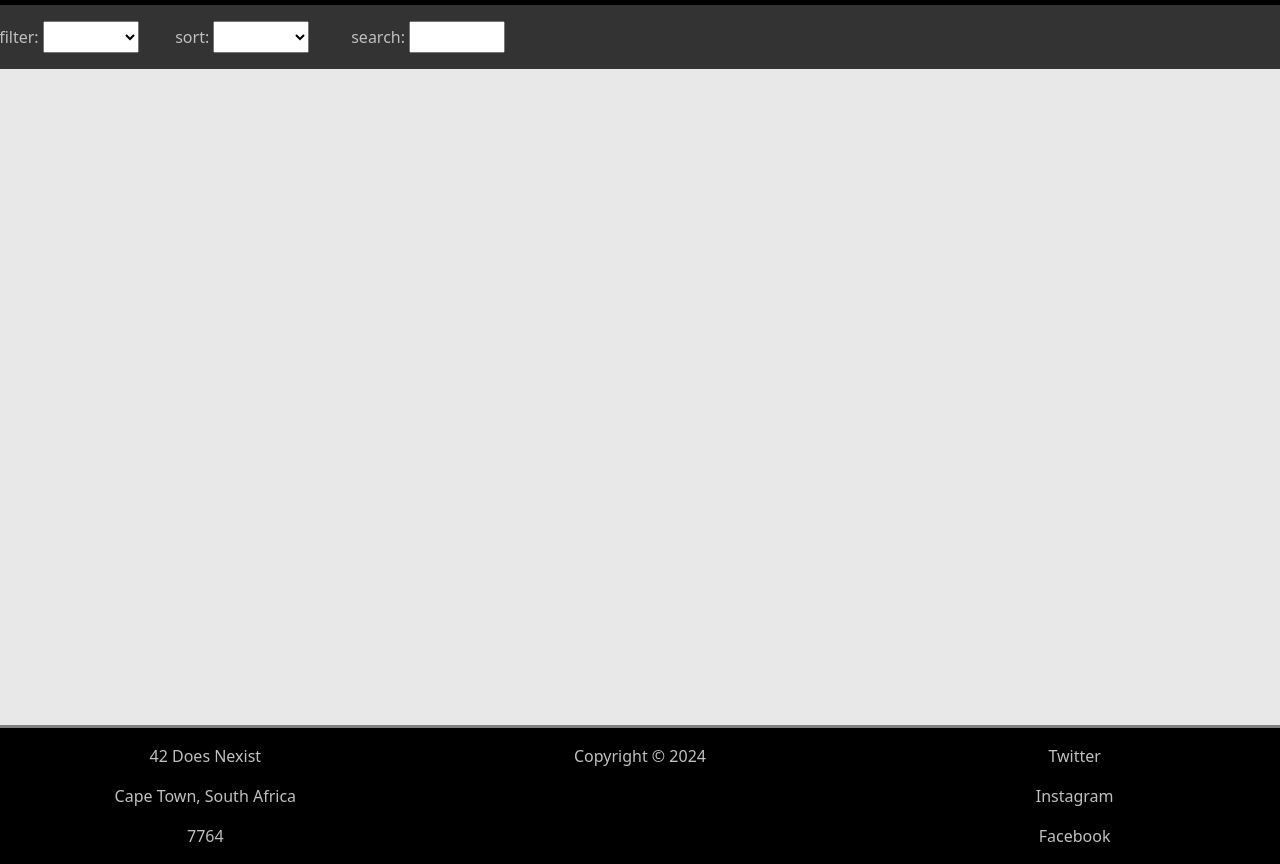
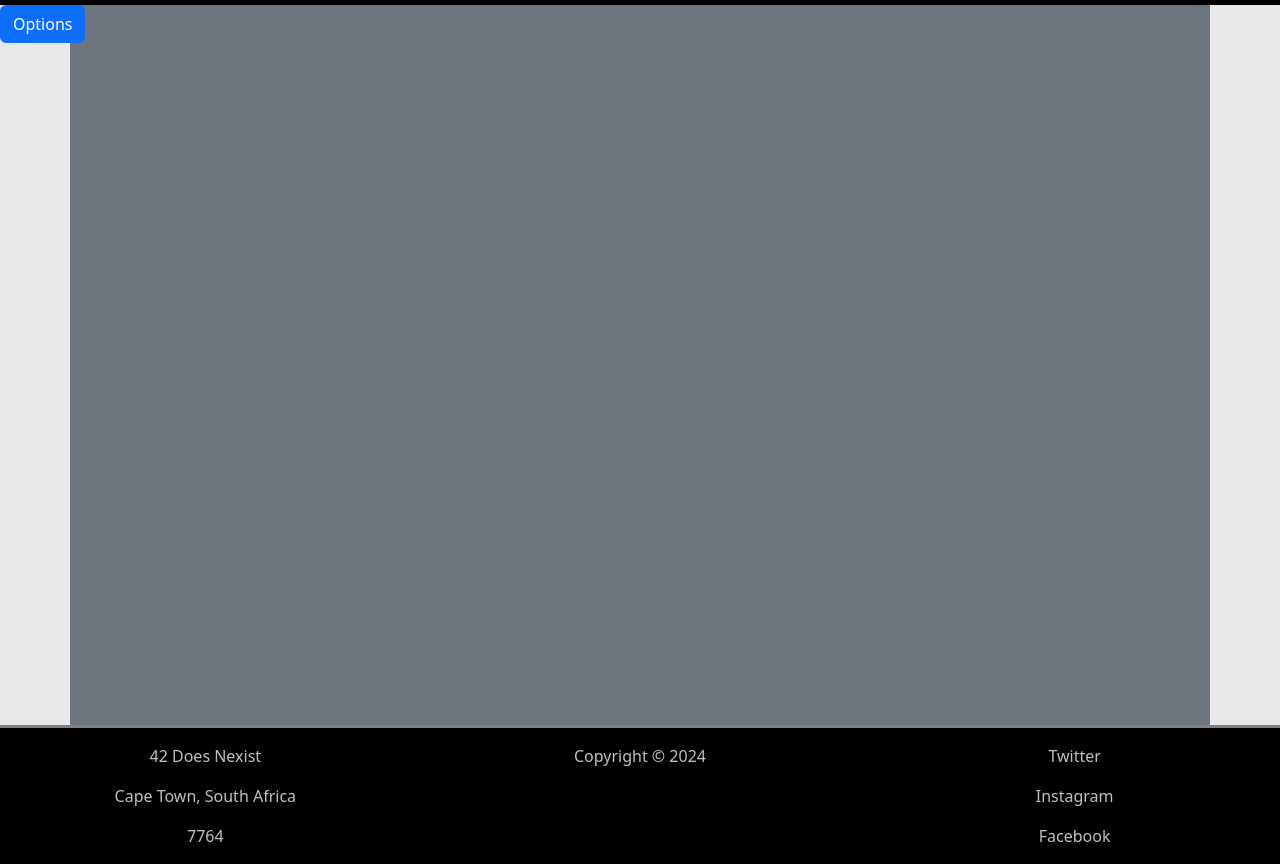
Before and after one commit to Ismaaeel-A/Animerch, a plain HTML site: page html/products.html in a window 1280 px wide. Shown: the part 69-933 px from the top of the page. Drawn offline with nearby package versions, Linux system fonts and the light colour scheme.

Commit message:
added a fixed option for sort, filter, search

```diff
--- a/CSS/style.css
+++ b/CSS/style.css
@@ -53,7 +53,7 @@ body {
     min-height: 90vh;
     max-height: auto;
     /* width: 100vw; */
-    padding-bottom: 1rem;
+    /* padding-bottom: 1rem; */
     background-color: rgb(232, 232, 232);
 }
 
@@ -111,37 +111,43 @@ footer {
 
 /* Store Page CSS */
 [store] {
-    & .filterSort_opt {
-        background-color: var(--light);
-        color: var(--secondary);
-        padding: 0.2rem;
-        height: 4rem;
+
+    .filterSortSearch{
+        position: absolute;
+        z-index: 2;
+
+        & .card-body{
+            height: fit-content;
+            width: 300px;
 
             & .filter,
             .sort,
             .search {
-            width: 11rem;
+                width: 100%;
                 padding-inline: 0.5rem;
                 margin-block: 0.3rem;
 
                 & select, input {
-                width: 6rem;
+                    width: 240px;
                     height: 2rem;
+                }
             }
         }
     }
 
     & [productDisplay]{
-        height: 100%;
+        min-height: 90vh;
+        margin-bottom: 0;
+        padding-top: 50px;
     }
 
     & .card {
-        width: 250px;
-        padding: 0;
+        width: 200px;
+        height: 280px;
 
         & img {
-            width: 250px;
-            height: 300px;
+            width: 200px;
+            height: 200px;
         }
     }
 }
--- a/html/products.html
+++ b/html/products.html
@@ -39,8 +39,18 @@
 
   <main class="container-fluid" id="no_padding">
     <section class="contentSection">
-      <div class="row d-flex align-content-center filterSort_opt">
 
+
+      <div class="filterSortSearch">
+        <p>
+          <button class="btn btn-primary" type="button" data-bs-toggle="collapse" data-bs-target="#collapseWidthExample"
+            aria-expanded="false" aria-controls="collapseWidthExample">
+            Options
+          </button>
+        </p>
+        <div style="min-height: 50px;">
+          <div class="collapse collapse-horizontal" id="collapseWidthExample">
+            <div class="card card-body">
               <div class="filter">
                 <label>filter:
                   <select name="catergory" id="catergory" catergory oninput="catergoryLog()">
@@ -63,7 +73,6 @@
                   </select>
                 </label>
 
-          <!-- <label total_products class="mx-2">600 products</label> -->
               </div>
 
               <div class="search">
@@ -72,6 +81,14 @@
                 </label>
               </div>
 
+<!--               <div class="row d-flex align-content-center filterSort_opt">
+
+
+              </div> -->
+
+            </div>
+          </div>
+        </div>
       </div>
 
       <div class="container d-flex flex-wrap justify-content-center bg-secondary" productDisplay>
@@ -102,8 +119,8 @@
   </footer>
 
   <script src="https://cdn.jsdelivr.net/npm/bootstrap@5.3.3/dist/js/bootstrap.bundle.min.js"
-    integrity="sha384-YvpcrYf0tY3lHB60NNkmXc5s9fDVZLESaAA55NDzOxhy9GkcIdslK1eN7N6jIeHz"
-    crossorigin="anonymous"></script>
+    integrity="sha384-YvpcrYf0tY3lHB60NNkmXc5s9fDVZLESaAA55NDzOxhy9GkcIdslK1eN7N6jIeHz" crossorigin="anonymous">
+  </script>
   <script src="../script/products.js"></script>
 </body>
 
--- a/script/products.js
+++ b/script/products.js
@@ -11,7 +11,7 @@ let products = JSON.parse(localStorage.getItem('products')) ?
                 productName: "ttibs",
                 catergory: "art",
                 price: 123,
-                img_url: "https://ismaaeel-a.github.io/allimages/Images/Asuna.webp"
+                img_url: "https://ismaaeel-a.github.io/allimages/Images/plc.png"
             },
 
             {
@@ -19,7 +19,7 @@ let products = JSON.parse(localStorage.getItem('products')) ?
                 productName: "toys",
                 catergory: "cups",
                 price: 123,
-                img_url: "https://ismaaeel-a.github.io/allimages/Images/Asuna.webp"
+                img_url: "https://ismaaeel-a.github.io/allimages/Images/plc.png"
             },
 
             {
@@ -27,7 +27,7 @@ let products = JSON.parse(localStorage.getItem('products')) ?
                 productName: "toys",
                 catergory: "cups",
                 price: 123,
-                img_url: "https://ismaaeel-a.github.io/allimages/Images/Asuna.webp"
+                img_url: "https://ismaaeel-a.github.io/allimages/Images/plc.png"
             },
 
             {
@@ -35,7 +35,7 @@ let products = JSON.parse(localStorage.getItem('products')) ?
                 productName: "toys5432",
                 catergory: "clothes",
                 price: 123,
-                img_url: "https://ismaaeel-a.github.io/allimages/Images/Asuna.webp"
+                img_url: "https://ismaaeel-a.github.io/allimages/Images/plc.png"
             },
 
             {
@@ -43,7 +43,7 @@ let products = JSON.parse(localStorage.getItem('products')) ?
                 productName: "toys",
                 catergory: "figures",
                 price: 123,
-                img_url: "https://ismaaeel-a.github.io/allimages/Images/Asuna.webp"
+                img_url: "https://ismaaeel-a.github.io/allimages/Images/plc.png"
             },
 
             {
@@ -51,7 +51,7 @@ let products = JSON.parse(localStorage.getItem('products')) ?
                 productName: "xsdb",
                 catergory: "clothes",
                 price: 123,
-                img_url: "https://ismaaeel-a.github.io/allimages/Images/Asuna.webp"
+                img_url: "https://ismaaeel-a.github.io/allimages/Images/plc.png"
             }
             ]
         )
@@ -82,7 +82,6 @@ allProducts()
 let catergory = document.querySelector('[catergory]')
 
 function catergoryLog() {
-    console.log(catergory.value)
 
     if (catergory.value == 0) {
         displayArea.innerHTML = ""
@@ -95,7 +94,7 @@ function catergoryLog() {
 
         products.forEach(product => {
             if (`${product.catergory}` == "clothes")
-                searchResult(product)
+                createCard(product)
         })
     }
 
@@ -104,7 +103,7 @@ function catergoryLog() {
 
         products.forEach(product => {
             if (`${product.catergory}` == "figures")
-                searchResult(product)
+                createCard(product)
         })
     }
 
@@ -113,14 +112,14 @@ function catergoryLog() {
 
         products.forEach(product => {
             if (`${product.catergory}` == "art")
-                searchResult(product)
+                createCard(product)
         })
     }
 }
 
 
 
-function searchResult(product) {
+function createCard(product) {
     displayArea.innerHTML +=
         `
     <div class="card m-3 bg-primary">
@@ -141,7 +140,7 @@ function search() {
         products.forEach(product => {
             let valid = product.productName.toLowerCase().includes(searchValue.value)
             if (valid === true) {
-                searchResult(product)
+                createCard(product)
             } else{
                 console.log("problem")
             }
```
Lines whose indentation alone changed are shown as unchanged.
